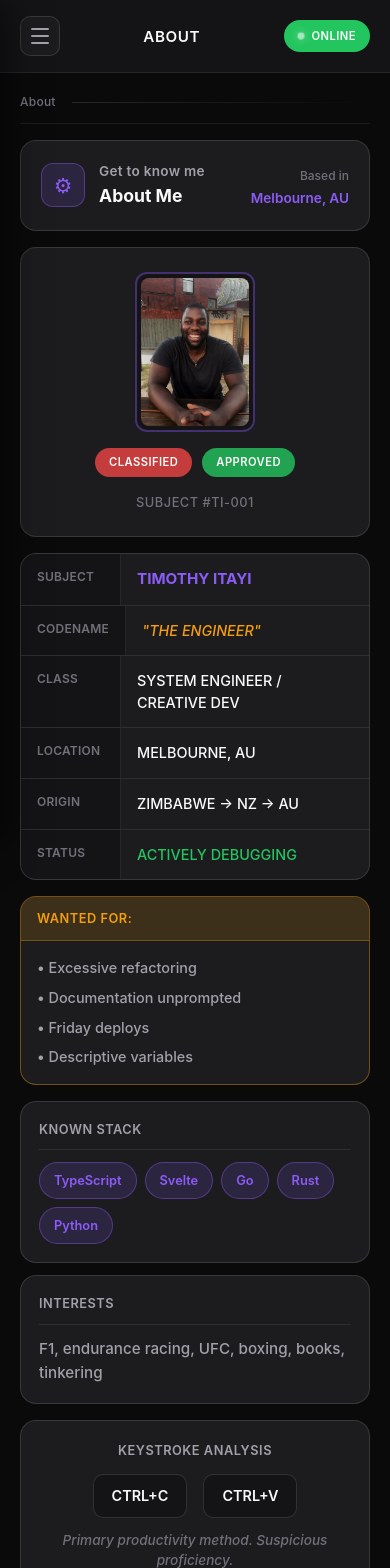
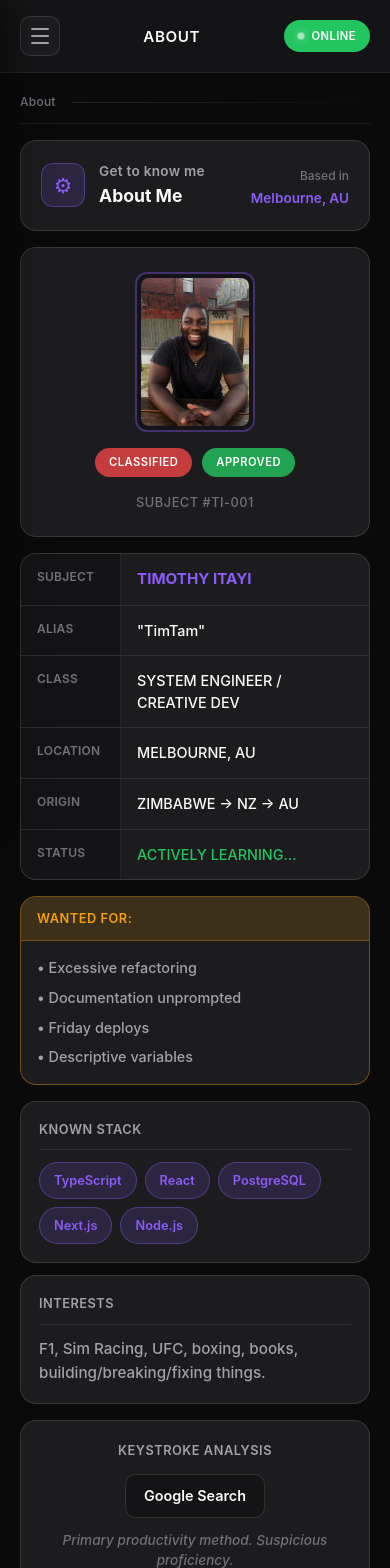
Before and after one commit to Timothy-itayi/port-2026, a SvelteKit app in the folder port-2026/: page /mobile/about in a window 390 px wide. Shown: the top 1568 px of the page. Built offline with nearby package versions, Linux system fonts and the light colour scheme.

Commit message:
update responsive window remove conditional

```diff
--- a/port-2026/src/lib/components/Paper.svelte
+++ b/port-2026/src/lib/components/Paper.svelte
@@ -182,8 +182,8 @@
 			onComplete: () => {
 				// Trigger resume download
 				const link = document.createElement('a');
-				link.href = '/Software-Engineer_CV.pdf';
-				link.download = 'Software-Engineer_CV.pdf';
+				link.href = '/Resume_Timothy_Itayi.pdf';
+				link.download = 'Resume_Timothy_Itayi.pdf';
 				document.body.appendChild(link);
 				link.click();
 				document.body.removeChild(link);
--- a/port-2026/src/routes/+page.svelte
+++ b/port-2026/src/routes/+page.svelte
@@ -1,10 +1,11 @@
 <script lang="ts">
-	import { onMount, tick } from 'svelte';
+	import { onMount, onDestroy, tick } from 'svelte';
+	import { goto } from '$app/navigation';
+	import { browser } from '$app/environment';
 	import gsap from 'gsap';
 	import './console.css';
 	import Paper from '../lib/components/Paper.svelte';
-	import MobilePanel from '../lib/components/MobilePanel.svelte';
-	import { showMobileUI } from '$lib/utils/viewport';
+	import { BREAKPOINTS } from '$lib/utils/viewport.js';
 
 	let selectedButton: string | null = null;
 	let lineOneEl: HTMLElement | null = null;
@@ -16,6 +17,14 @@
 	let printContent = '';
 	let paperComponent: Paper;
 	let projectPrintSound: HTMLAudioElement | null = null;
+
+	const checkViewportAndRedirect = () => {
+		if (browser && window.innerWidth < BREAKPOINTS.tablet) {
+			goto('/mobile', { replaceState: true });
+		}
+	};
+
+	let resizeHandler: () => void;
 
 	const typeLine = (element: HTMLElement | null, text: string, duration = 1.6) => {
 		if (!element) return;
@@ -127,6 +136,18 @@
 	};
 
 	onMount(() => {
+		checkViewportAndRedirect();
+
+		let resizeTimer: ReturnType<typeof setTimeout>;
+		resizeHandler = () => {
+			clearTimeout(resizeTimer);
+			resizeTimer = setTimeout(checkViewportAndRedirect, 100);
+		};
+		window.addEventListener('resize', resizeHandler);
+		window.addEventListener('orientationchange', () => {
+			setTimeout(checkViewportAndRedirect, 150);
+		});
+
 		lineOneEl = document.querySelector<HTMLElement>('[data-terminal-line="1"]');
 		lineTwoEl = document.querySelector<HTMLElement>('[data-terminal-line="2"]');
 		promptEl = document.querySelector<HTMLElement>('[data-terminal-line="3"]');
@@ -134,7 +155,7 @@
 
 		// Initialize audio for project print sound
 		projectPrintSound = new Audio('/sounds/project-button-sound.mp3');
-		projectPrintSound.volume = 0.5; // Adjust volume as needed
+		projectPrintSound.volume = 0.5;
 
 		typeLine(lineOneEl, 'SYSTEM READY', 1.0);
 		gsap.delayedCall(1.3, () => typeLine(lineTwoEl, 'PORTFOLIO LOADED', 1.4));
@@ -147,6 +168,12 @@
 			visorEl?.removeEventListener('click', handleVisorClick);
 		};
 	});
+
+	onDestroy(() => {
+		if (browser && resizeHandler) {
+			window.removeEventListener('resize', resizeHandler);
+		}
+	});
 </script>
 
 <svelte:head>
@@ -154,13 +181,7 @@
 </svelte:head>
 
 <main class="stage">
-	{#if $showMobileUI}
-		<!-- Mobile Handheld Device UI -->
-		<section class="mobile-container">
-			<MobilePanel />
-		</section>
-	{:else}
-		<!-- Desktop Console + Printer UI -->
+	<!-- Desktop Console + Printer UI -->
 		<section class="console-container">
 			<!-- Console Top Cover -->
 			<div class="console-cover">
@@ -269,5 +290,4 @@
 				</div>
 			</div>
 		</section>
-	{/if}
 </main>
--- a/port-2026/src/routes/about/+page.svelte
+++ b/port-2026/src/routes/about/+page.svelte
@@ -98,7 +98,7 @@
 					<div class="data-row"><span class="data-label">CLASS</span><span class="data-value">SYSTEM ENGINEER / CREATIVE DEV</span></div>
 					<div class="data-row"><span class="data-label">LOCATION</span><span class="data-value">MELBOURNE, AU</span></div>
 					<div class="data-row"><span class="data-label">ORIGIN</span><span class="data-value">ZIMBABWE → NZ → AU</span></div>
-					<div class="data-row"><span class="data-label">STATUS</span><span class="data-value status-active">ACTIVELY DEBUGGING</span></div>
+					<div class="data-row"><span class="data-label">STATUS</span><span class="data-value status-active">ACTIVELY LEARNING...</span></div>
 				</div>
 
 				<div class="data-section wanted-section">
@@ -128,11 +128,10 @@
 				<div class="intel-title">KNOWN STACK</div>
 				<div class="intel-content tags">
 					<span class="tag">TypeScript</span>
-					<span class="tag">Svelte</span>
-					<span class="tag">Go</span>
-					<span class="tag">Python</span>
-					<span class="tag">Rust</span>
+					<span class="tag">REACT</span>
 					<span class="tag">PostgreSQL</span>
+					<span class="tag">Next.js</span>
+					<span class="tag">Node.js</span>
 				</div>
 			</div>
 			<div class="intel-box">
@@ -155,15 +154,10 @@
 				<div class="bio-label">KEYSTROKE ANALYSIS</div>
 				<div class="key-combo">
 					<div class="key-group">
-						<span class="key">CTRL</span><span class="key-plus">+</span><span class="key">C</span>
-						<div class="print-mini"></div>
-					</div>
-					<div class="key-group">
-						<span class="key">CTRL</span><span class="key-plus">+</span><span class="key">V</span>
-						<div class="print-mini"></div>
+						<span class="key">Google Search</span><span class="key-plus"></span>
 					</div>
 				</div>
-				<div class="bio-note">Primary method of productivity. Suspicious proficiency.</div>
+				<div class="bio-note">Primary productivity method. Suspicious proficiency.</div>
 			</div>
 		</footer>
 
--- a/port-2026/src/routes/mobile/about/+page.svelte
+++ b/port-2026/src/routes/mobile/about/+page.svelte
@@ -54,8 +54,8 @@
 			<span class="data-value highlight">TIMOTHY ITAYI</span>
 		</div>
 		<div class="data-row">
-			<span class="data-label">CODENAME</span>
-			<span class="data-value italic">"THE ENGINEER"</span>
+			<span class="data-label">ALIAS</span>
+			<span class="data-value">"TimTam"</span>
 		</div>
 		<div class="data-row">
 			<span class="data-label">CLASS</span>
@@ -71,7 +71,7 @@
 		</div>
 		<div class="data-row">
 			<span class="data-label">STATUS</span>
-			<span class="data-value status-active">ACTIVELY DEBUGGING</span>
+			<span class="data-value status-active">ACTIVELY LEARNING...</span>
 		</div>
 	</div>
 
@@ -92,15 +92,15 @@
 			<div class="intel-title">KNOWN STACK</div>
 			<div class="intel-tags">
 				<span class="tag">TypeScript</span>
-				<span class="tag">Svelte</span>
-				<span class="tag">Go</span>
-				<span class="tag">Rust</span>
-				<span class="tag">Python</span>
+				<span class="tag">React</span>
+				<span class="tag">PostgreSQL</span>
+				<span class="tag">Next.js</span>
+				<span class="tag">Node.js</span>
 			</div>
 		</div>
 		<div class="intel-box">
 			<div class="intel-title">INTERESTS</div>
-			<div class="intel-text">F1, endurance racing, UFC, boxing, books, tinkering</div>
+			<div class="intel-text">F1, Sim Racing, UFC, boxing, books, building/breaking/fixing things.</div>
 		</div>
 	</div>
 
@@ -108,8 +108,8 @@
 	<div class="bio-section dossier-section">
 		<div class="bio-label">KEYSTROKE ANALYSIS</div>
 		<div class="bio-keys">
-			<span class="key-combo">CTRL+C</span>
-			<span class="key-combo">CTRL+V</span>
+			<span class="key-combo">Google Search</span>
+
 		</div>
 		<div class="bio-note">Primary productivity method. Suspicious proficiency.</div>
 	</div>
--- a/port-2026/src/routes/mobile/contact/+page.svelte
+++ b/port-2026/src/routes/mobile/contact/+page.svelte
@@ -6,7 +6,7 @@
 	let messageInput: HTMLTextAreaElement;
 
 	const contactMethods = [
-		{ icon: '✉', label: 'EMAIL', value: 'hello@timothyitayi.com', href: 'mailto:hello@timothyitayi.com' },
+		{ icon: '✉', label: 'EMAIL', value: 'hello@timothyitayi_icloud.com', href: 'mailto:hello@timothyitayi_icloud.com' },
 		{ icon: '◉', label: 'GITHUB', value: '@timothyitayi', href: 'https://github.com/timothyitayi' },
 		{ icon: '◈', label: 'LINKEDIN', value: '/in/timothyitayi', href: 'https://linkedin.com/in/timothyitayi' }
 	];
--- a/port-2026/src/routes/mobile/resume/+page.svelte
+++ b/port-2026/src/routes/mobile/resume/+page.svelte
@@ -10,8 +10,8 @@
 		downloaded = true;
 
 		const link = document.createElement('a');
-		link.href = '/Software-Engineer_CV.pdf';
-		link.download = 'Software-Engineer_CV.pdf';
+		link.href = '/Resume_Timothy_Itayi.pdf';
+		link.download = 'Resume_Timothy_Itayi.pdf';
 		document.body.appendChild(link);
 		link.click();
 		document.body.removeChild(link);
```
Also changed, not shown: 2 other files (tests, documents, lock files or other folders).
